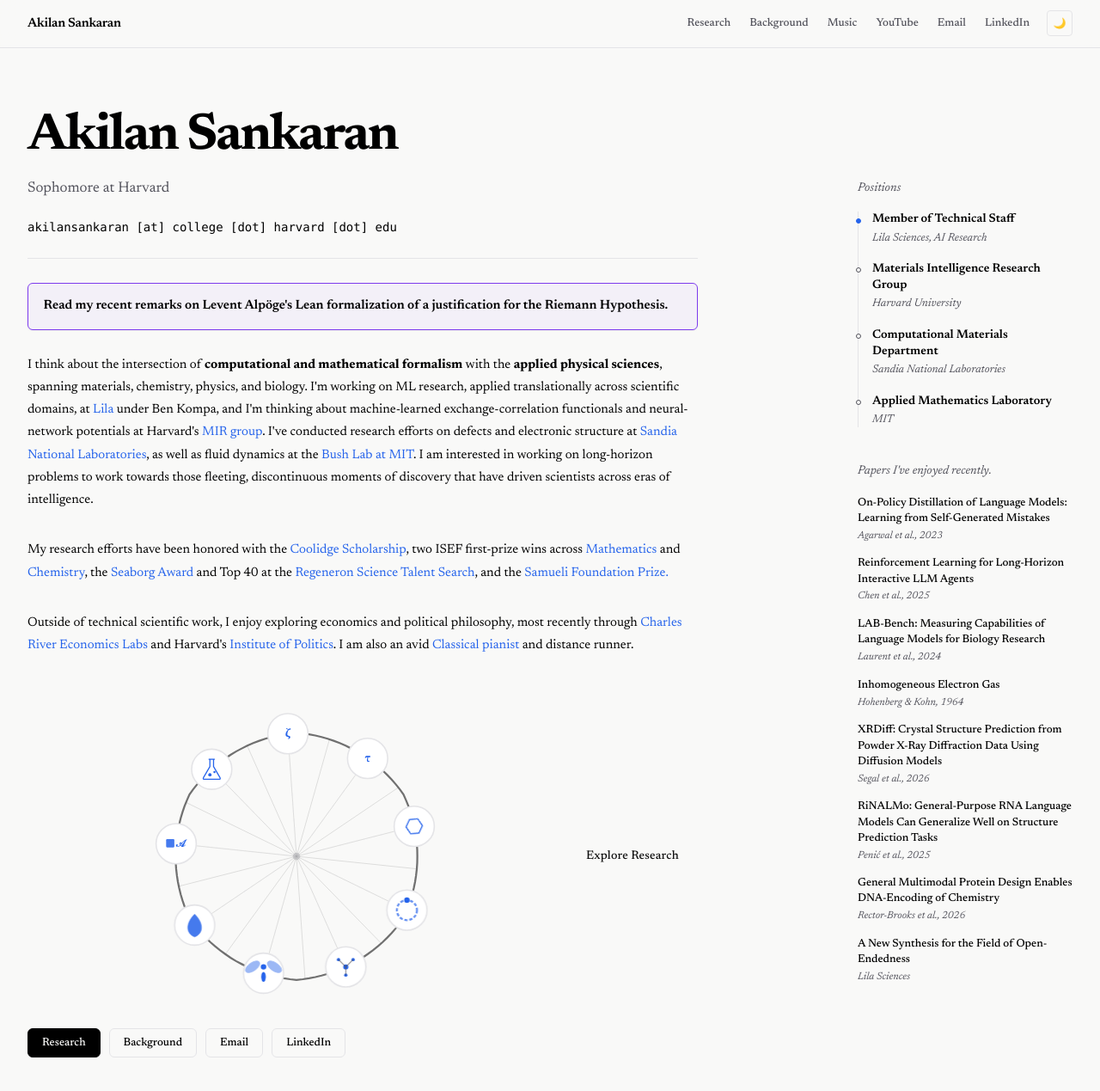
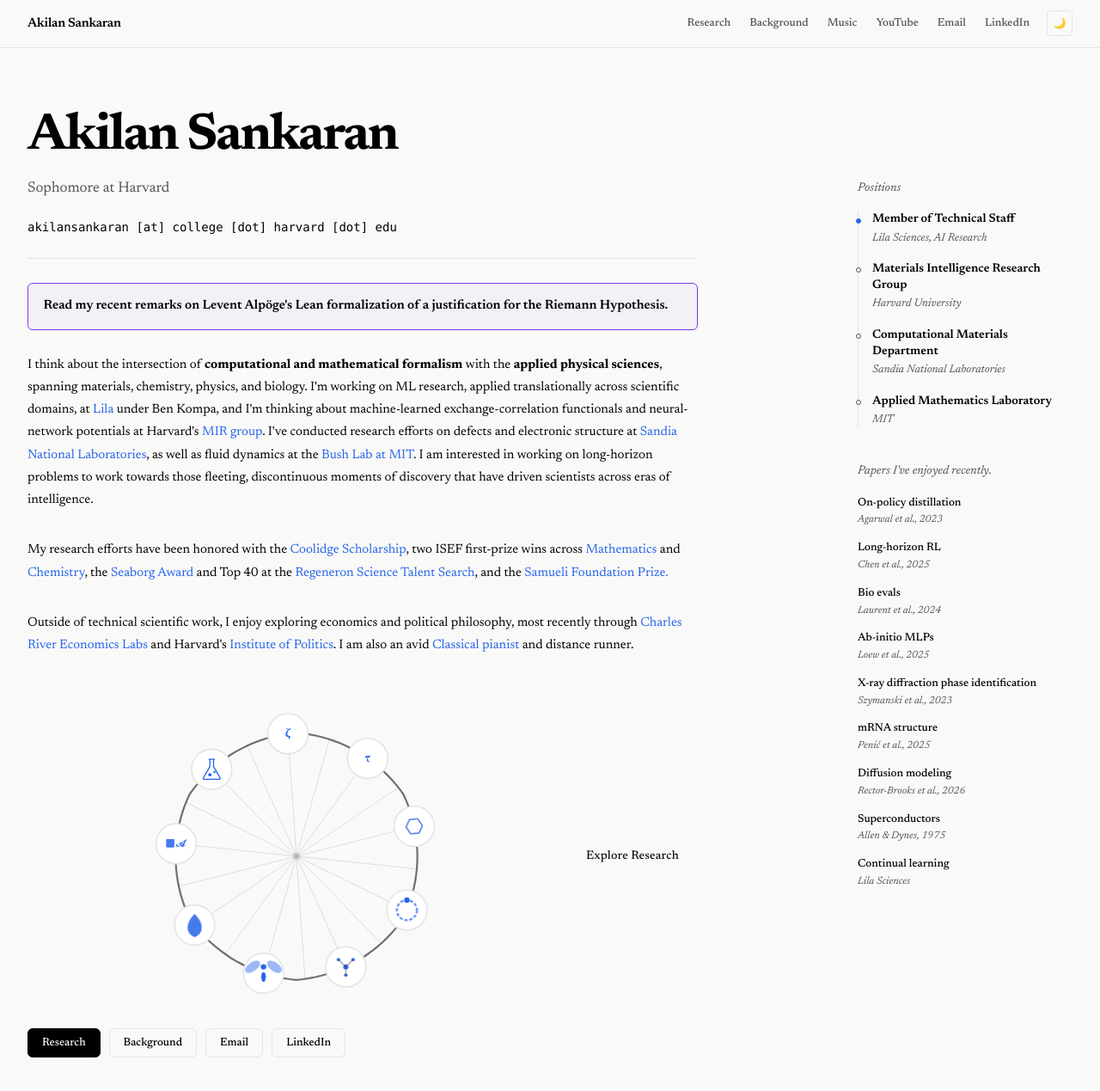
Before and after one commit to akilansankaran/akilansankaran.github.io, a Jekyll site: the page built from index.md, in a window 1280 px wide and 1366 px high. Shown: the top 1269 px of the window at 86% size. Built offline with Jekyll 4.4.1, drawn with Linux system fonts in a browser that asks for light colours; some web fonts are replaced.

Commit message:
Label papers by topic; swap in MLP, XRD phase-ID and Allen-Dynes links

```diff
--- a/index.md
+++ b/index.md
@@ -66,49 +66,55 @@ title: Home
     <ul class="ideas-list">
       <li>
         <a href="https://arxiv.org/abs/2306.13649" target="_blank" rel="noopener noreferrer">
-          <span class="paper-title">On-Policy Distillation of Language Models: Learning from Self-Generated Mistakes</span>
+          <span class="paper-title">On-policy distillation</span>
           <span class="paper-meta">Agarwal et al., 2023</span>
         </a>
       </li>
       <li>
         <a href="https://arxiv.org/abs/2502.01600" target="_blank" rel="noopener noreferrer">
-          <span class="paper-title">Reinforcement Learning for Long-Horizon Interactive LLM Agents</span>
+          <span class="paper-title">Long-horizon RL</span>
           <span class="paper-meta">Chen et al., 2025</span>
         </a>
       </li>
       <li>
         <a href="https://arxiv.org/abs/2407.10362" target="_blank" rel="noopener noreferrer">
-          <span class="paper-title">LAB-Bench: Measuring Capabilities of Language Models for Biology Research</span>
+          <span class="paper-title">Bio evals</span>
           <span class="paper-meta">Laurent et al., 2024</span>
         </a>
       </li>
       <li>
-        <a href="https://journals.aps.org/pr/abstract/10.1103/PhysRev.136.B864" target="_blank" rel="noopener noreferrer">
-          <span class="paper-title">Inhomogeneous Electron Gas</span>
-          <span class="paper-meta">Hohenberg &amp; Kohn, 1964</span>
+        <a href="https://www.nature.com/articles/s41524-025-01650-1" target="_blank" rel="noopener noreferrer">
+          <span class="paper-title">Ab-initio MLPs</span>
+          <span class="paper-meta">Loew et al., 2025</span>
         </a>
       </li>
       <li>
-        <a href="https://arxiv.org/html/2606.14003v1" target="_blank" rel="noopener noreferrer">
-          <span class="paper-title">XRDiff: Crystal Structure Prediction from Powder X-Ray Diffraction Data Using Diffusion Models</span>
-          <span class="paper-meta">Segal et al., 2026</span>
+        <a href="https://www.nature.com/articles/s41524-023-00984-y" target="_blank" rel="noopener noreferrer">
+          <span class="paper-title">X-ray diffraction phase identification</span>
+          <span class="paper-meta">Szymanski et al., 2023</span>
         </a>
       </li>
       <li>
         <a href="https://www.nature.com/articles/s41467-025-60872-5" target="_blank" rel="noopener noreferrer">
-          <span class="paper-title">RiNALMo: General-Purpose RNA Language Models Can Generalize Well on Structure Prediction Tasks</span>
+          <span class="paper-title">mRNA structure</span>
           <span class="paper-meta">Penić et al., 2025</span>
         </a>
       </li>
       <li>
         <a href="https://arxiv.org/abs/2604.05181" target="_blank" rel="noopener noreferrer">
-          <span class="paper-title">General Multimodal Protein Design Enables DNA-Encoding of Chemistry</span>
+          <span class="paper-title">Diffusion modeling</span>
           <span class="paper-meta">Rector-Brooks et al., 2026</span>
         </a>
       </li>
       <li>
+        <a href="https://journals.aps.org/prb/abstract/10.1103/PhysRevB.12.905" target="_blank" rel="noopener noreferrer">
+          <span class="paper-title">Superconductors</span>
+          <span class="paper-meta">Allen &amp; Dynes, 1975</span>
+        </a>
+      </li>
+      <li>
         <a href="https://www.lila.ai/news/a-new-synthesis-for-the-field-of-open-endedness" target="_blank" rel="noopener noreferrer">
-          <span class="paper-title">A New Synthesis for the Field of Open-Endedness</span>
+          <span class="paper-title">Continual learning</span>
           <span class="paper-meta">Lila Sciences</span>
         </a>
       </li>
```
